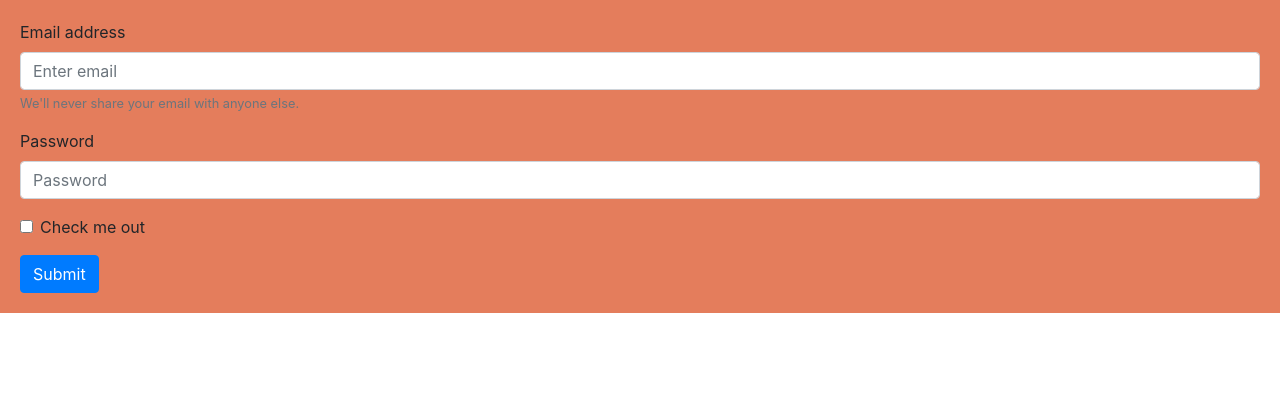
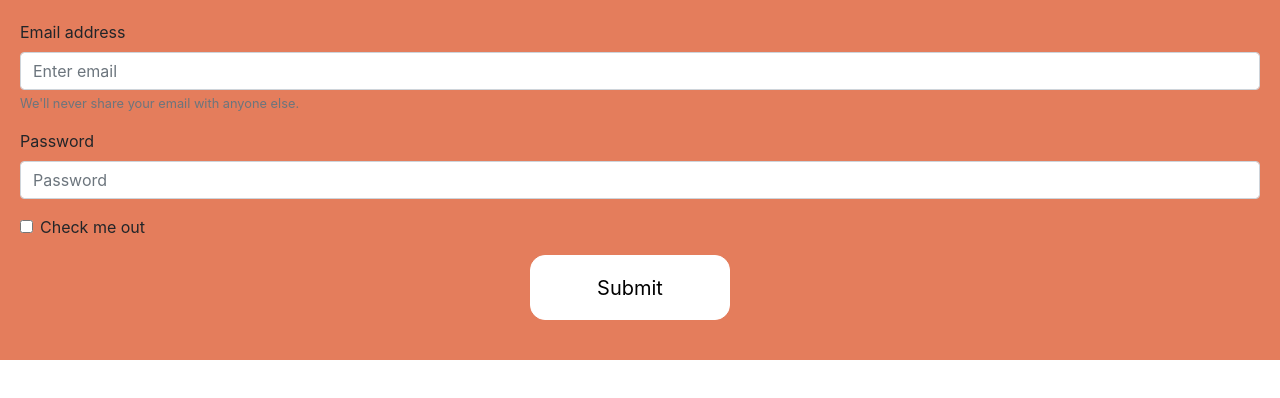
Before and after one commit to delaware19/team-13, a React (Create React App) app in the folder wethepeople/: page /signin in a window 1280 px wide. Shown: the top 398 px of the page. Built offline with nearby package versions, Linux system fonts and the light colour scheme.

Commit message:
so close to finishing

```diff
--- a/wethepeople/src/pages/HomePage/HomePage.js
+++ b/wethepeople/src/pages/HomePage/HomePage.js
@@ -21,6 +21,7 @@ justify-content: center;
 flex-wrap: wrap;
 background-color: #E47D5C;
 padding-bottom: 1000px;
+padding-top: 120px;
 `;
 
 const TextWrapper = styled.div`
--- a/wethepeople/src/pages/SignIn/SignIn.js
+++ b/wethepeople/src/pages/SignIn/SignIn.js
@@ -24,6 +24,25 @@ padding: 20px;
 max-width: 1700px;
 `;
 
+const StyledButton = styled(Button)`
+
+width: 200px;
+height: 65px;
+margin-right: 20px;
+margin-bottom: 20px;
+background-color: white;
+color: black;
+border-radius: 15px;
+border-color: white;
+font-size: 20px;
+
+`;
+
+const Align = styled.div`
+display: flex;
+justify-content: center;
+`;
+
 export class SignIn extends Component {
     render() {
         return (
@@ -45,11 +64,15 @@ export class SignIn extends Component {
                     <Form.Group controlId="formBasicCheckbox">
                         <Form.Check type="checkbox" label="Check me out" />
                     </Form.Group>
+                    <Align>
                     <Link to='/InterActiveRoadMap'>
-                        <Button variant="primary" type="submit">
+
+                        <StyledButton variant="primary" type="submit">
                         Submit
-                        </Button>
-                    </Link>
+                        </StyledButton>
+                        </Link>
+                        </Align>
+
                 </Form>
                 </StyledContainer>
             /*
--- a/wethepeople/src/pages/SignUp/SignUp.js
+++ b/wethepeople/src/pages/SignUp/SignUp.js
@@ -14,7 +14,24 @@ background-color: #E47D5C;
 width: 100%;
 padding: 20px;
 max-width: 1700px;
+`;
 
+const StyledButton = styled(Button)`
+
+width: 200px;
+height: 65px;
+margin-right: 20px;
+margin-bottom: 20px;
+background-color: white;
+color: black;
+border-radius: 15px;
+border-color: white;
+font-size: 20px;
+`;
+
+const Align = styled.div`
+display: flex;
+justify-content: center;
 `;
 
 
@@ -66,9 +83,11 @@ export class SignUp extends Component {
             <Form.Control type="phoneNumber" placeholder="Number" />
           </Form.Group>
           <Link to='/InterActiveRoadMap'>
-            <Button variant="primary" type="submit">
+            <Align>
+            <StyledButton variant="primary" type="submit">
               Submit
-             </Button>
+             </StyledButton>
+             </Align>
           </Link>
 
         </Form>
```
